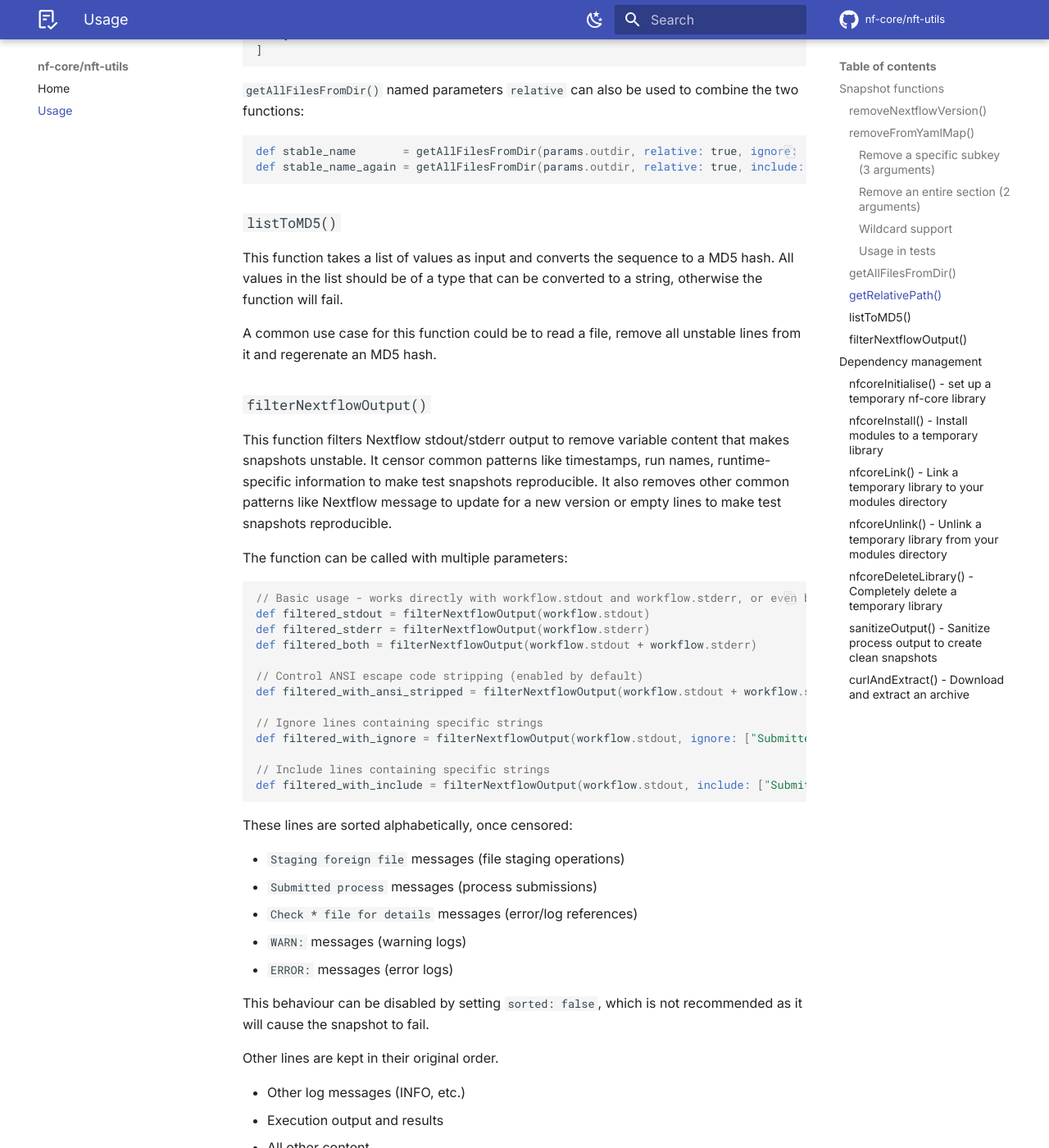
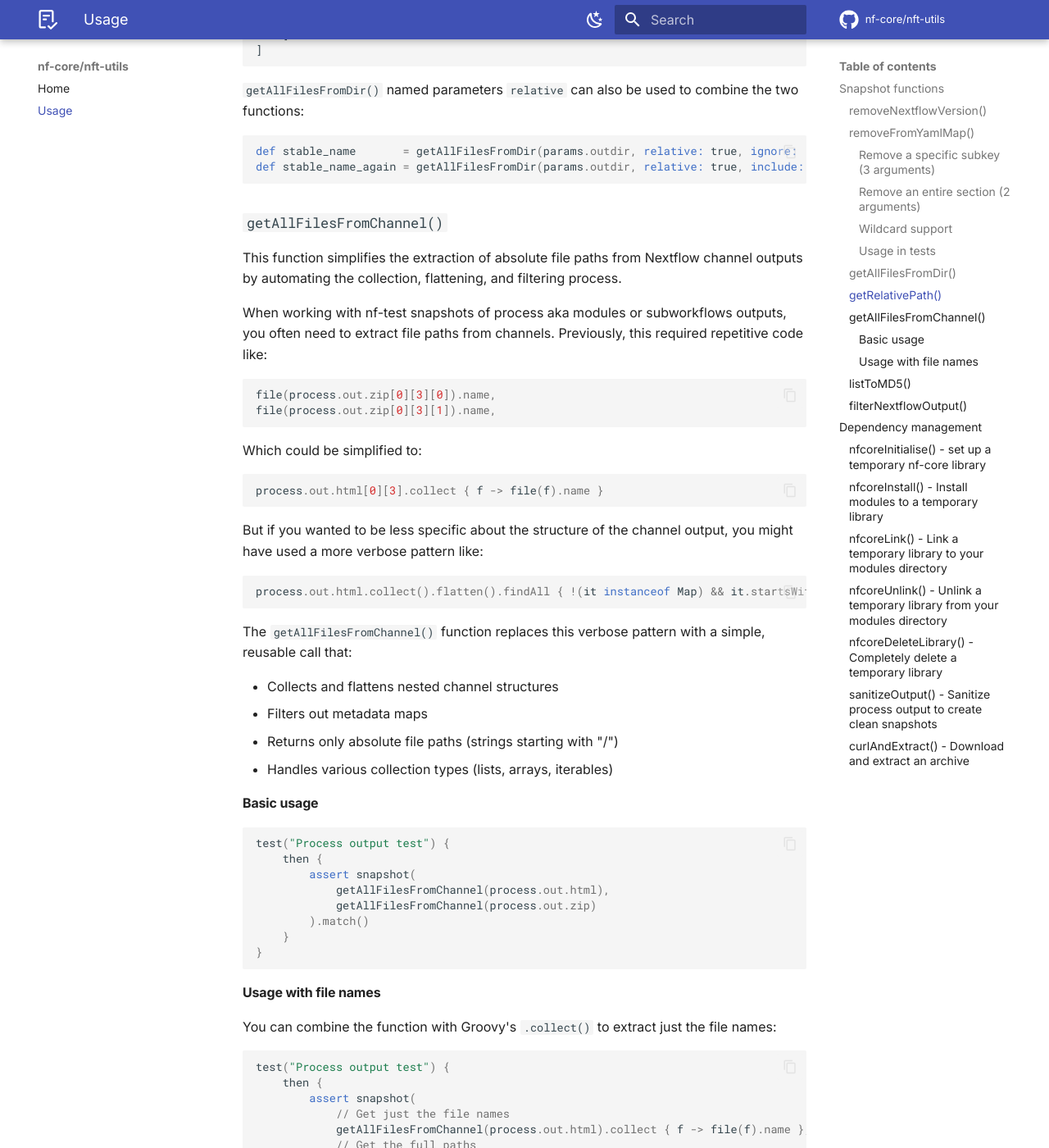
Before and after one commit to nf-core/nft-utils, an MkDocs documentation site: the page built from docs/usage.md, in a window 1280 px wide and 1400 px high, scrolled down 6913 px. Shown: the whole window at 82% size. Built offline with MkDocs 1.6.1 and Material for MkDocs 9.7.7, drawn with Linux system fonts in a browser that asks for light colours; comment, search, counter and statistics services are not loaded; the version menu is left out; some of the changed text lies outside the part shown.

Commit message:
Add getAllFilesFromChannel (#62)
* vibecode getAllFilesFromChannel

* no need for this file

* add docs

* add docs

* simpler docs

* add new test

````diff
--- a/docs/usage.md
+++ b/docs/usage.md
@@ -305,6 +305,67 @@
 def stable_name_again = getAllFilesFromDir(params.outdir, relative: true, include: ['stable/*'] )
 ```
 
+### `getAllFilesFromChannel()`
+
+This function simplifies the extraction of absolute file paths from Nextflow channel outputs by automating the collection, flattening, and filtering process.
+
+When working with nf-test snapshots of process aka modules or subworkflows outputs, you often need to extract file paths from channels.
+Previously, this required repetitive code like:
+
+```groovy
+file(process.out.zip[0][3][0]).name,
+file(process.out.zip[0][3][1]).name,
+```
+
+Which could be simplified to:
+
+```groovy
+process.out.html[0][3].collect { f -> file(f).name }
+```
+
+But if you wanted to be less specific about the structure of the channel output, you might have used a more verbose pattern like:
+
+```groovy
+process.out.html.collect().flatten().findAll { !(it instanceof Map) && it.startsWith("/") }
+```
+
+The `getAllFilesFromChannel()` function replaces this verbose pattern with a simple, reusable call that:
+
+- Collects and flattens nested channel structures
+- Filters out metadata maps
+- Returns only absolute file paths (strings starting with "/")
+- Handles various collection types (lists, arrays, iterables)
+
+#### Basic usage
+
+```groovy
+test("Process output test") {
+    then {
+        assert snapshot(
+            getAllFilesFromChannel(process.out.html),
+            getAllFilesFromChannel(process.out.zip)
+        ).match()
+    }
+}
+```
+
+#### Usage with file names
+
+You can combine the function with Groovy's `.collect()` to extract just the file names:
+
+```groovy
+test("Process output test") {
+    then {
+        assert snapshot(
+            // Get just the file names
+            getAllFilesFromChannel(process.out.html).collect { f -> file(f).name },
+            // Get the full paths
+            getAllFilesFromChannel(process.out.html)
+        ).match()
+    }
+}
+```
+
 ### `listToMD5()`
 
 This function takes a list of values as input and converts the sequence to a MD5 hash. All values in the list should be of a type that can be converted to a string, otherwise the function will fail.
````
Also changed, not shown: 4 other files.
